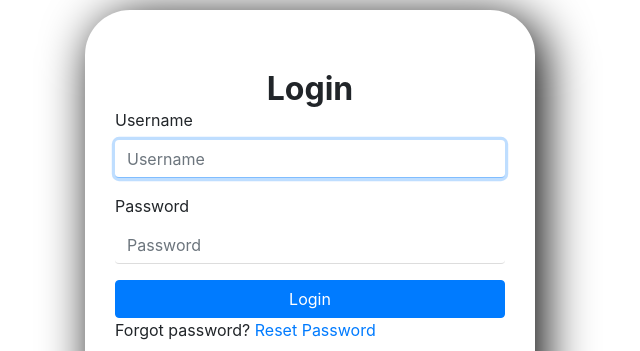
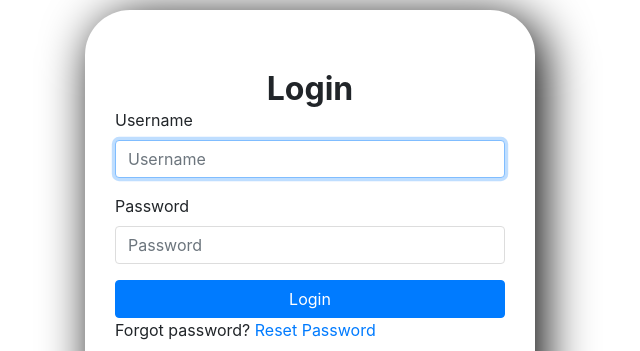
Before and after one commit to skyfather/Masomo-Quiz-App, a Django app: page /accounts/login/ in a window 1280 px wide. Shown: the part 56-407 px from the top of the page, without its empty margins (0-640 px from the left). Run offline with Django 3.2, Linux system fonts and the light colour scheme; some libraries are stand-ins or nearby versions.

Commit message:
Added border for login-item inputs

```diff
--- a/static/css/main.css
+++ b/static/css/main.css
@@ -43,8 +43,8 @@ body {
 }
 
 .login-item input {
-	border: none;
-	border-bottom: 1px solid #ddd;
+	border: 1px solid #ddd;
+	/*border-bottom: 1px solid #ddd;*/
 	background: transparent;
 	outline: none;
 	opacity: 1;
```
